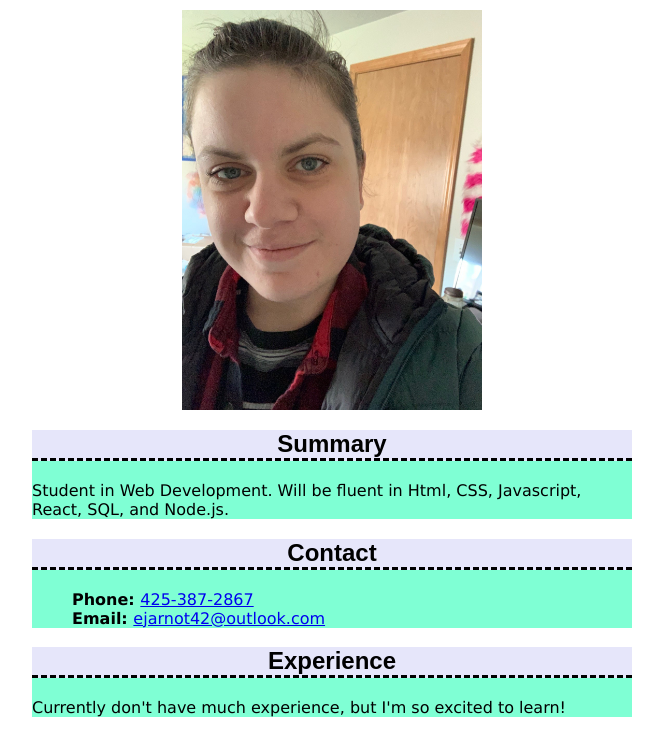
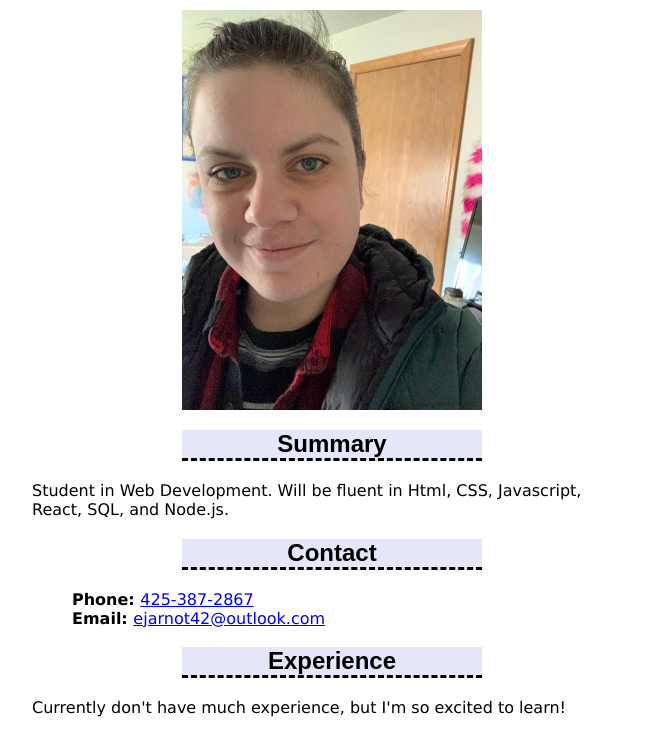
Before and after one commit to ejarnot/htmlprojects, a plain HTML site: page portfolio/resume.html in a window 1280 px wide. Shown: the part 129-863 px from the top of the page, without its empty margins (18-681 px from the left). Drawn offline with Linux system fonts and the light colour scheme.

Commit message:
changed alignment of heads

```diff
--- a/portfolio/index.css
+++ b/portfolio/index.css
@@ -16,9 +16,6 @@ header{
     border-bottom: dashed black;
     background-color:lavender
 }
-section{
-    background-color: aquamarine;
-}
 p,
 li{
     font-family: Verdana, Geneva, Tahoma, sans-serif;
@@ -36,7 +33,9 @@ body{
     margin:0 50px 0 50px;
     max-width: 600px;
 }
-.center{
+.center,
+h1,
+h2{
   display: block;
   margin-left: auto;
   margin-right: auto;
```
